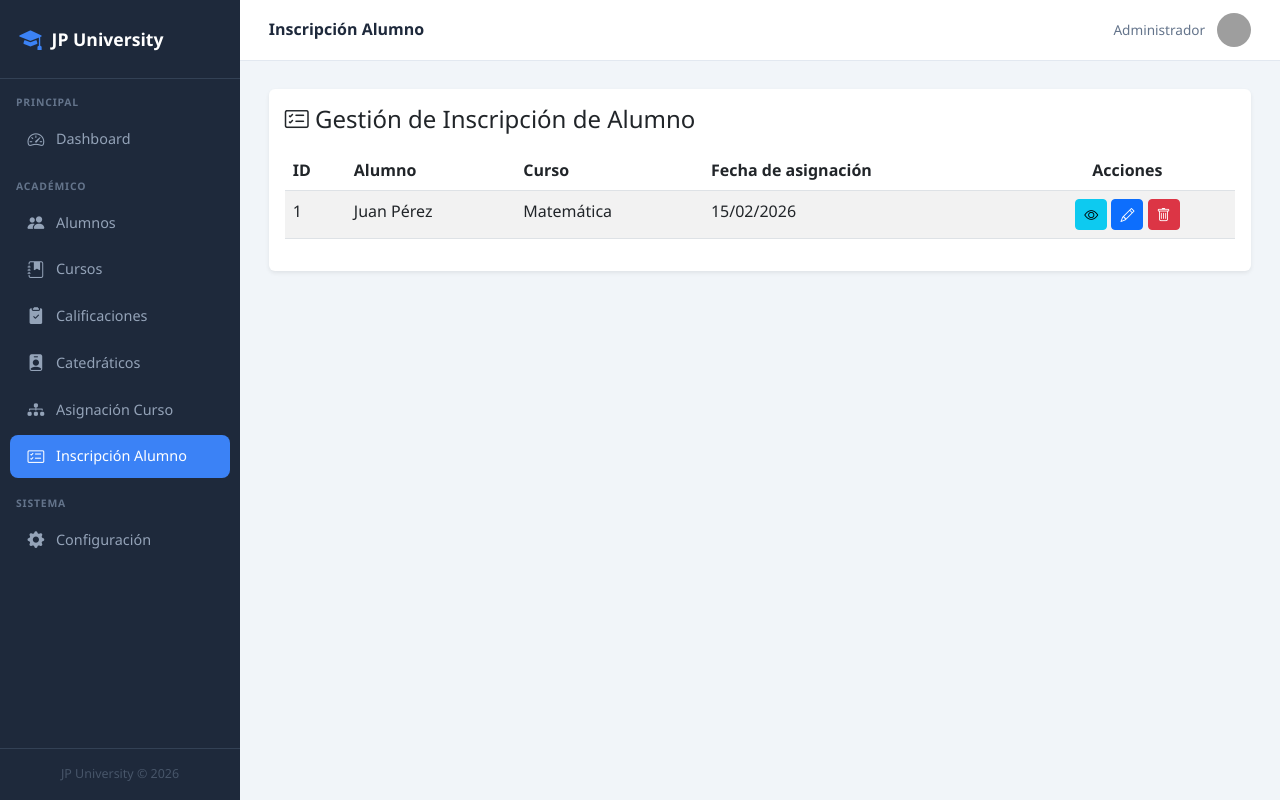
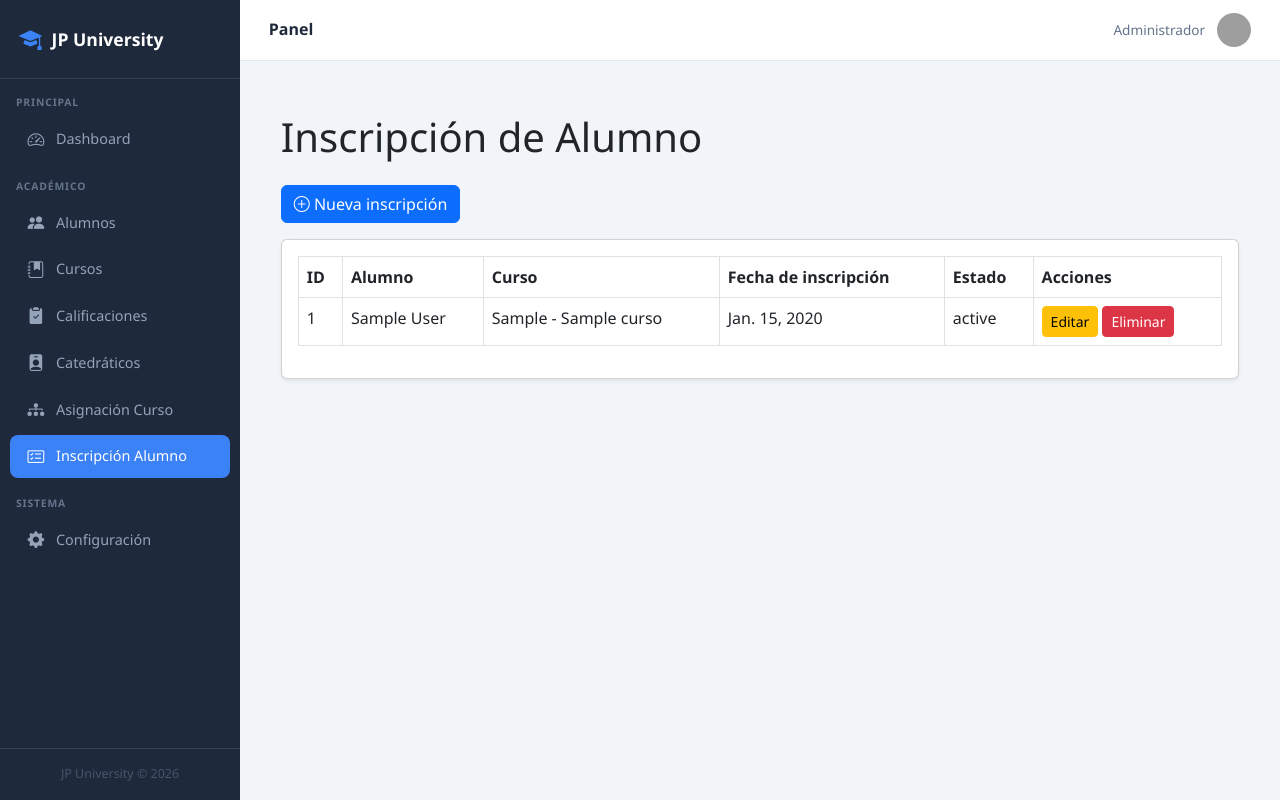
Before and after one commit to Jerelynm/Tarea-4-2026, a Django app: page /inscripcion-alumno/ in a window 1280 px wide. Run offline with Django 4.2, Linux system fonts and the light colour scheme; tables that the repository leaves empty hold one stand-in row (values such as "Sample post"); grey boxes are pictures that could not be loaded.

Commit message:
se crea el crud para inscripciones

```diff
--- a/2026-progra3-django/universidad/templates/inscripcion_alumno/list.html
+++ b/2026-progra3-django/universidad/templates/inscripcion_alumno/list.html
@@ -1,58 +1,46 @@
-{% extends "base.html" %}
+{% extends 'base.html' %}
+{% block content %}
+<div class="container-fluid py-4">
+    <h1 class="mb-4">Inscripción de Alumno</h1>
 
-{% block title %}Inscripción Alumno{% endblock %}
+    <a class="btn btn-primary mb-3" href="{% url 'inscripcion_create' %}">
+        <i class="bi bi-plus-circle"></i> Nueva inscripción
+    </a>
 
-{% block page_title %}
-Inscripción Alumno
-{% endblock %}
-
-{% block content %}
-
-<div class="card shadow-sm border-0">
+    <div class="card shadow-sm">
         <div class="card-body">
-
-        <h4 class="mb-3">
-            <i class="bi bi-card-checklist"></i>
-            Gestión de Inscripción de Alumno
-        </h4>
-
-        <p>
-
-        </p>
-
-        <table class="table table-striped">
+            <table class="table table-bordered table-hover">
                 <thead>
                     <tr>
                         <th>ID</th>
                         <th>Alumno</th>
                         <th>Curso</th>
-                    <th>Fecha de asignación</th>
-                    <th class="text-center">Acciones</th>
+                        <th>Fecha de inscripción</th>
+                        <th>Estado</th>
+                        <th>Acciones</th>
                     </tr>
                 </thead>
-
                 <tbody>
+                    {% for item in datos %}
                     <tr>
-                    <td>1</td>
-                    <td>Juan Pérez</td>
-                    <td>Matemática</td>
-                    <td>15/02/2026</td>
-                    <td class="text-center">
-                        <button class="btn btn-sm btn-info">
-                            <i class="bi bi-eye"></i>
-                        </button>
-                        <button class="btn btn-sm btn-primary">
-                            <i class="bi bi-pencil"></i>
-                        </button>
-                        <button class="btn btn-sm btn-danger">
-                            <i class="bi bi-trash"></i>
-                        </button>
+                        <td>{{ item.id }}</td>
+                        <td>{{ item.alumno }}</td>
+                        <td>{{ item.curso }}</td>
+                        <td>{{ item.fecha_inscripcion }}</td>
+                        <td>{{ item.estado }}</td>
+                        <td>
+                            <a class="btn btn-warning btn-sm" href="{% url 'inscripcion_update' item.id %}">Editar</a>
+                            <a class="btn btn-danger btn-sm" href="{% url 'inscripcion_delete' item.id %}">Eliminar</a>
                         </td>
                     </tr>
+                    {% empty %}
+                    <tr>
+                        <td colspan="6">No hay inscripciones registradas.</td>
+                    </tr>
+                    {% endfor %}
                 </tbody>
             </table>
-
         </div>
     </div>
-
+</div>
 {% endblock %}
```
Also changed, not shown: 2026-progra3-django/universidad/templates/inscripcion_alumno/delete.html (added, +18 -0 lines), 2026-progra3-django/universidad/templates/inscripcion_alumno/form.html (added, +18 -0 lines). Lines whose indentation alone changed are shown as unchanged.
